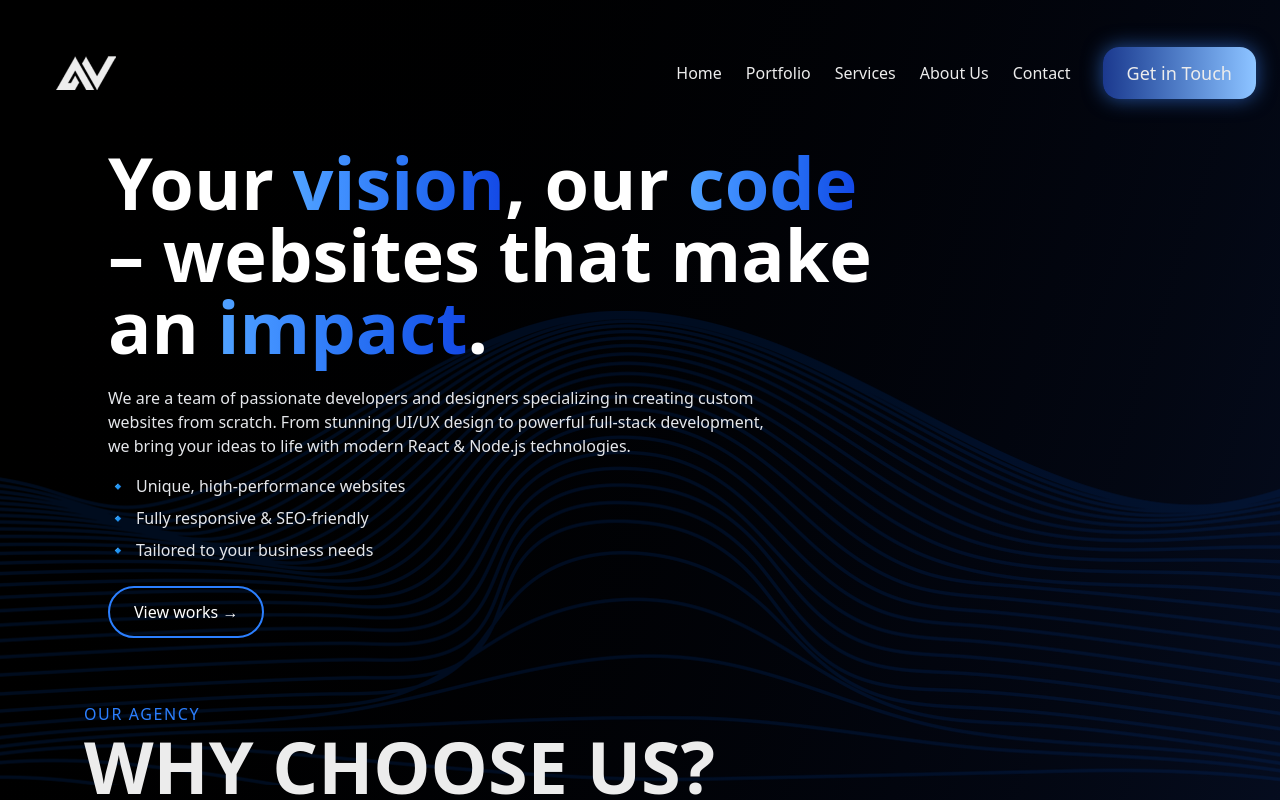
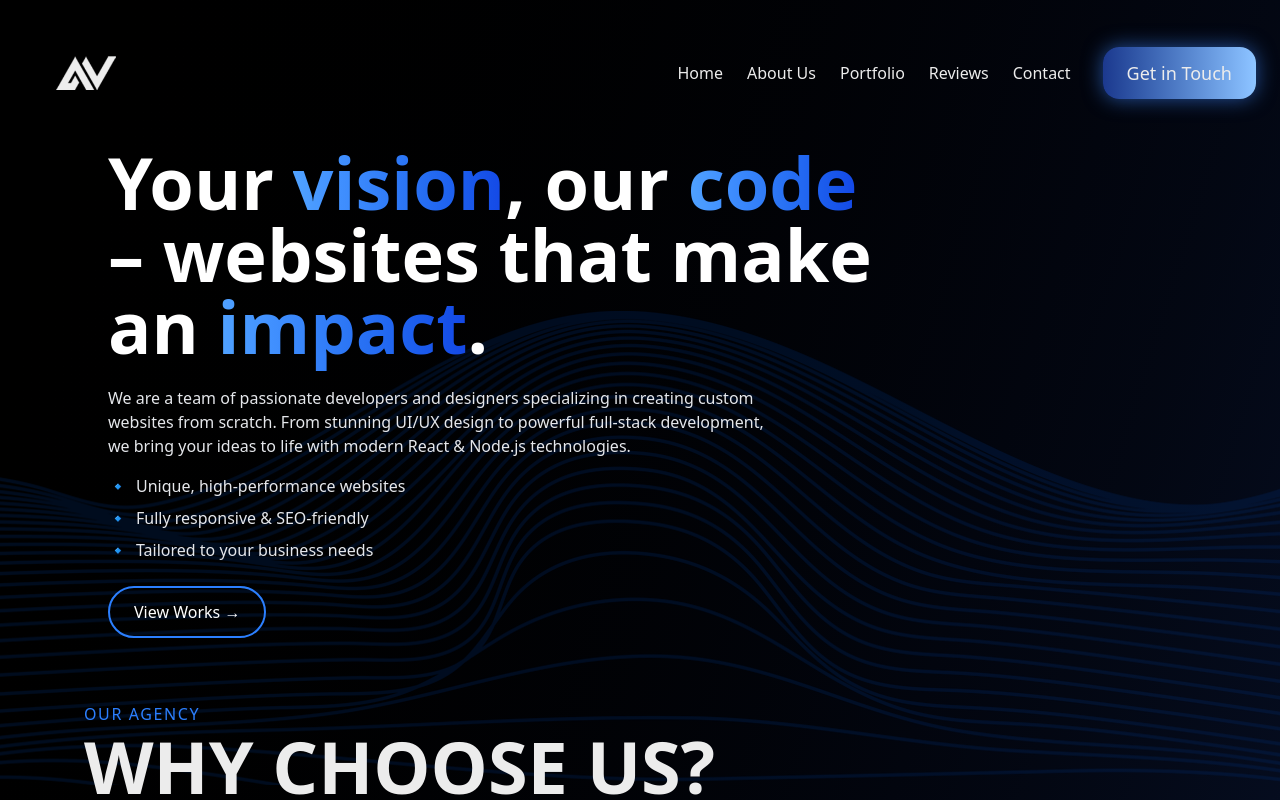
Before and after one commit to Finral23/Portfolio, a React (Vite) app: page / in a window 1280 px wide. Shown: the top 800 px of the page. Built offline with nearby package versions, Linux system fonts and the light colour scheme.

Commit message:
Add scroll feature.

```diff
--- a/package.json
+++ b/package.json
@@ -25,6 +25,7 @@
     "@eslint/js": "^9.21.0",
     "@types/react": "^19.0.10",
     "@types/react-dom": "^19.0.4",
+    "@types/react-scroll": "^1.8.10",
     "@vitejs/plugin-react": "^4.3.4",
     "autoprefixer": "^10.4.20",
     "eslint": "^9.21.0",
--- a/src/App.tsx
+++ b/src/App.tsx
@@ -15,11 +15,21 @@ function App() {
           <Header />
           <div className="max-w-6xl mx-auto">
             <div className="mx-5">
-              <Hero />
-              <Info />
-              <Works />
-              <Reviews />
-              <Form />
+              <section id="home">
+                <Hero />
+              </section>
+              <section id="about">
+                <Info />
+              </section>
+              <section id="portfolio">
+                <Works />
+              </section>
+              <section id="reviews">
+                <Reviews />
+              </section>
+              <section id="contact">
+                <Form />
+              </section>
             </div>
             <Footer />
           </div>
--- a/src/components/Footer.tsx
+++ b/src/components/Footer.tsx
@@ -1,3 +1,5 @@
+import { Link } from "react-scroll";
+
 const Footer = () => {
   return (
     <footer className="text-light flex justify-between pt-20 pb-10">
@@ -16,10 +18,26 @@ const Footer = () => {
         <ul>
           <li className="text-slate-500 font-medium pb-2"> Company</li>
 
-          <li className="text-light">About</li>
-          <li className="text-light">Portfolio</li>
-          <li className="text-light">Reviews</li>
-          <li className="text-light">Contact</li>
+          <li className="text-light">
+            <Link to="about" smooth={true} duration={1000} className="link">
+              About
+            </Link>
+          </li>
+          <li className="text-light">
+            <Link to="portfolio" smooth={true} duration={1000} className="link">
+              Portfolio
+            </Link>
+          </li>
+          <li className="text-light">
+            <Link to="reviews" smooth={true} duration={1000} className="link">
+              Reviews
+            </Link>
+          </li>
+          <li className="text-light">
+            <Link to="contact" smooth={true} duration={1000} className="link">
+              Contact
+            </Link>
+          </li>
         </ul>
         <ul>
           <li className="text-slate-500 font-medium pb-2">Social</li>
--- a/src/components/Header.tsx
+++ b/src/components/Header.tsx
@@ -1,5 +1,7 @@
 import logo from "../assets/logo.png";
 import GlowButton from "./GlowButton";
+import { Link } from "react-scroll";
+
 const Header = () => {
   return (
     <header className="flex justify-between items-center p-6 w-full">
@@ -7,32 +9,36 @@ const Header = () => {
       <nav className="flex space-x-8 py-1 self-center">
         <ul className="flex-none md:flex space-x-6 text-light self-center">
           <li>
-            <a className="link" href="#">
+            <Link to="home" smooth={true} duration={1000} className="link">
               Home
-            </a>
+            </Link>
           </li>
           <li>
-            <a className="link" href="#">
-              Portfolio
-            </a>
+            <Link to="about" smooth={true} duration={1000} className="link">
+              About Us
+            </Link>
           </li>
           <li>
-            <a className="link" href="#">
-              Services
-            </a>
+            <Link to="portfolio" smooth={true} duration={1000} className="link">
+              Portfolio
+            </Link>
           </li>
           <li>
-            <a className="link" href="#">
-              About Us
-            </a>
+            <Link to="reviews" smooth={true} duration={1000} className="link">
+              Reviews
+            </Link>
           </li>
           <li>
-            <a className="link" href="#">
+            <Link to="contact" smooth={true} duration={1000} className="link">
               Contact
-            </a>
+            </Link>
           </li>
         </ul>
-        <GlowButton>Get in Touch</GlowButton>
+        <GlowButton>
+          <Link to="contact" smooth={true} duration={1000}>
+            Get in Touch
+          </Link>
+        </GlowButton>
       </nav>
     </header>
   );
--- a/src/components/Hero.tsx
+++ b/src/components/Hero.tsx
@@ -1,3 +1,4 @@
+import { Link } from "react-scroll";
 import ButtonOutline from "./ButtonOutline";
 import GradientText from "./GradientText";
 
@@ -27,7 +28,11 @@ const Hero = () => {
             Tailored to your business needs
           </li>
         </ul>
-        <ButtonOutline>View works →</ButtonOutline>
+        <ButtonOutline>
+          <Link to="portfolio" smooth={true} duration={1000}>
+            View Works →
+          </Link>
+        </ButtonOutline>
       </div>
     </div>
   );
--- a/src/index.css
+++ b/src/index.css
@@ -46,6 +46,7 @@
 .link:hover {
   color: var(--main-color);
   transition: 300ms;
+  cursor: pointer;
 }
 
 .bg-glow {
```
Also changed, not shown: 1 other file (tests, documents, lock files or other folders).
